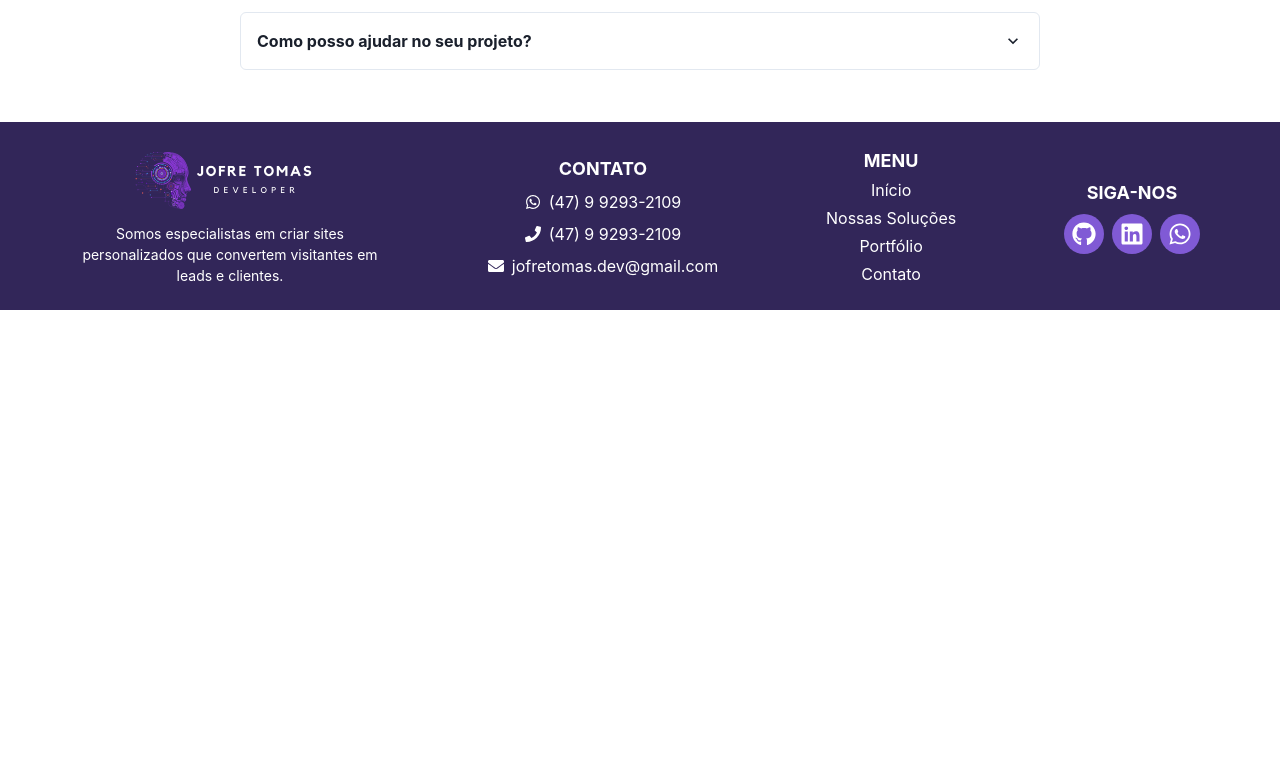
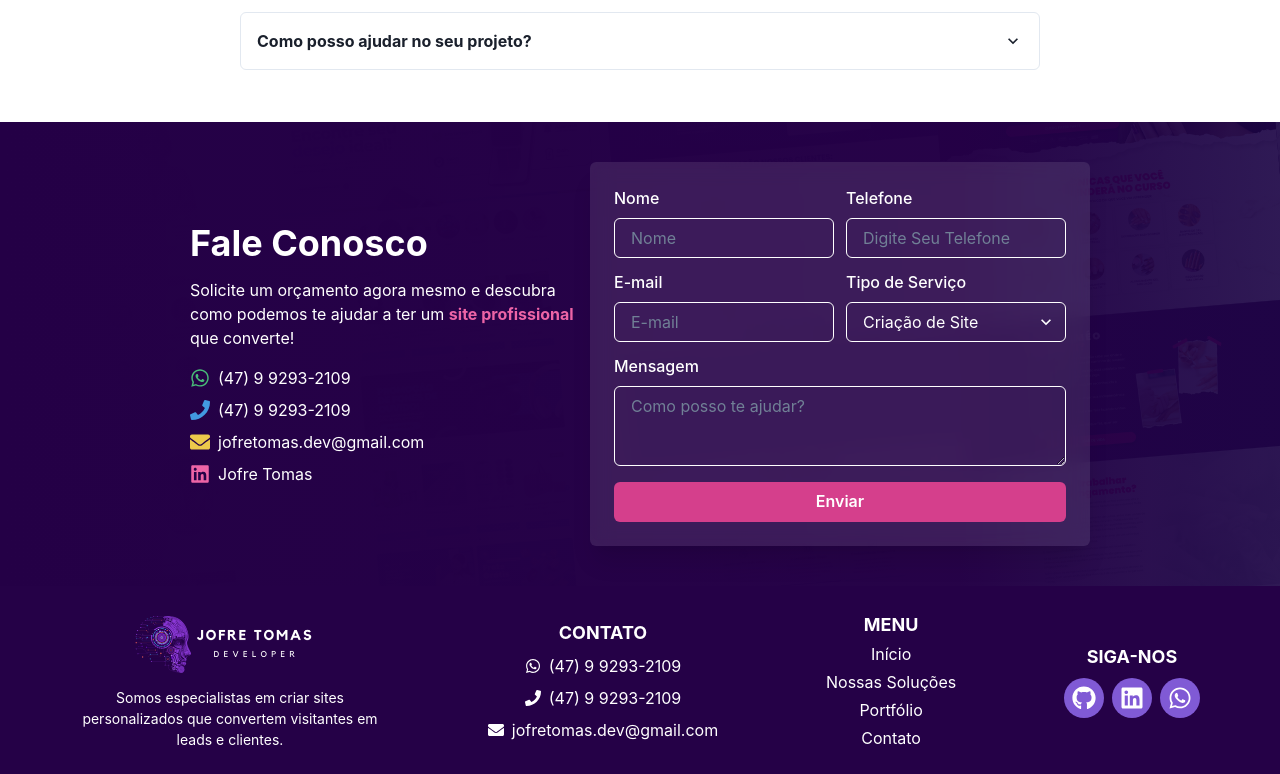
Before and after one commit to DevJofre/Portf-JT, a React (Vite) app: page / in a window 1280 px wide. Shown: the part 3265-4039 px from the top of the page. Before the commit the page ends 3575 px from the top, so only its background shows below. Built offline with nearby package versions, Linux system fonts and the light colour scheme.

Commit message:
feat: I created the ContactUs component

```diff
--- a/src/App.tsx
+++ b/src/App.tsx
@@ -7,6 +7,7 @@ import { WhatWeDo } from './components/WhatWeDo'
 import { AboutUs } from './components/AboutUs'
 import { Portfolio } from './components/Portf'
 import { FAQ } from './components/FAQ'
+import { ContactForm } from './components/ContactUs'
 
 function App() {
   return (
@@ -18,6 +19,7 @@ function App() {
       <AboutUs/>
       <Portfolio/>
       <FAQ/>
+      <ContactForm/>
       <Footer/>
     </>
 
--- /dev/null
+++ b/src/components/ContactUs/index.tsx
@@ -0,0 +1,97 @@
+import { Box, Button, Flex, FormControl, FormLabel, Input, Select, Textarea, Heading, Text, Icon, Grid } from "@chakra-ui/react";
+import { FaWhatsapp, FaPhone, FaEnvelope, FaLinkedin } from "react-icons/fa";
+
+export function ContactForm() {
+  return (
+    <Flex
+      backgroundImage="url('/bannerhome.png')"
+      color="white"
+      py={10}
+      px={6}
+      align="center"
+      justify="center"
+      flexDirection={["column", "column", "row"]}
+      position="relative"
+    >
+      {/* Informações de contato */}
+      <Box flex="1" maxW="400px" textAlign={["center", "left"]} mb={[6, 6, 0]}>
+        <Heading as="h2" size="xl" mb={3}>
+          Fale Conosco
+        </Heading>
+        <Text mb={4}>
+          Solicite um orçamento agora mesmo e descubra como podemos te ajudar a ter um{" "}
+          <Text as="span" color="pink.400" fontWeight="bold">
+            site profissional
+          </Text>{" "}
+          que converte!
+        </Text>
+        <Box>
+          <Flex align="center" mb={2}>
+            <Icon as={FaWhatsapp} w={5} h={5} color="green.400" mr={2} />
+            <Text>(47) 9 9293-2109</Text>
+          </Flex>
+          <Flex align="center" mb={2}>
+            <Icon as={FaPhone} w={5} h={5} color="blue.400" mr={2} />
+            <Text>(47) 9 9293-2109</Text>
+          </Flex>
+          <Flex align="center" mb={2}>
+            <Icon as={FaEnvelope} w={5} h={5} color="yellow.400" mr={2} />
+            <Text>jofretomas.dev@gmail.com</Text>
+          </Flex>
+          <Flex align="center">
+            <Icon as={FaLinkedin} w={5} h={5} color="pink.400" mr={2} />
+            <Text>Jofre Tomas</Text>
+          </Flex>
+        </Box>
+      </Box>
+
+      {/* Formulário */}
+      <Box
+        flex="1"
+        bg="rgba(255, 255, 255, 0.1)"
+        color="white"
+        p={6}
+        borderRadius="md"
+        boxShadow="xl"
+        maxW="500px"
+        backdropFilter="blur(10px)"
+      >
+        <Grid templateColumns="repeat(2, 1fr)" gap={3}>
+          <FormControl>
+            <FormLabel>Nome</FormLabel>
+            <Input placeholder="Nome" bg="transparent" border="1px solid white" />
+          </FormControl>
+          <FormControl>
+            <FormLabel>Telefone</FormLabel>
+            <Input type="tel" placeholder="Digite Seu Telefone" bg="transparent" border="1px solid white" />
+          </FormControl>
+        </Grid>
+
+        <Grid templateColumns="repeat(2, 1fr)" gap={3} mt={3}>
+          <FormControl>
+            <FormLabel>E-mail</FormLabel>
+            <Input type="email" placeholder="E-mail" bg="transparent" border="1px solid white" />
+          </FormControl>
+          <FormControl>
+            <FormLabel>Tipo de Serviço</FormLabel>
+            <Select bg="transparent" border="1px solid white">
+              <option value="site">Criação de Site</option>
+              <option value="loja">Loja Virtual</option>
+              <option value="marketing">Marketing Digital</option>
+              <option value="outros">Outros</option>
+            </Select>
+          </FormControl>
+        </Grid>
+
+        <FormControl mt={3}>
+          <FormLabel>Mensagem</FormLabel>
+          <Textarea placeholder="Como posso te ajudar?" bg="transparent" border="1px solid white" />
+        </FormControl>
+
+        <Button bg="pink.500" color="white" w="100%" mt={4} _hover={{ bg: "pink.600" }}>
+          Enviar
+        </Button>
+      </Box>
+    </Flex>
+  );
+}
--- a/src/components/Footer/index.tsx
+++ b/src/components/Footer/index.tsx
@@ -3,7 +3,7 @@ import { FaWhatsapp, FaPhone, FaEnvelope, FaGithub, FaLinkedin } from "react-ico
 
 export default function Footer() {
   return (
-    <Box bg="purple.900" color="white" py={6}>
+    <Box bg="#250147" color="white" py={6}>
       <Container maxW="6xl">
         <Stack direction={{ base: "column", md: "row" }} justify="space-between" spacing={6} align="center">
           {/* Logo e descrição */}
```
